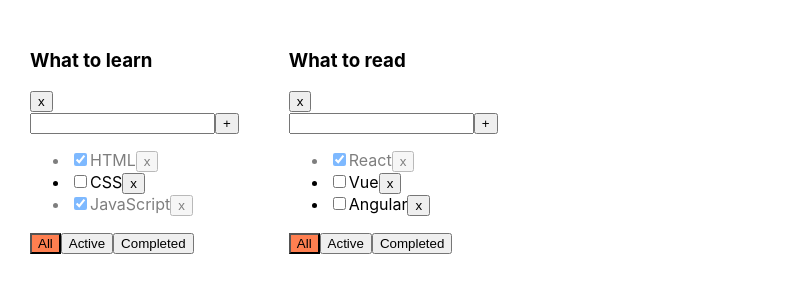
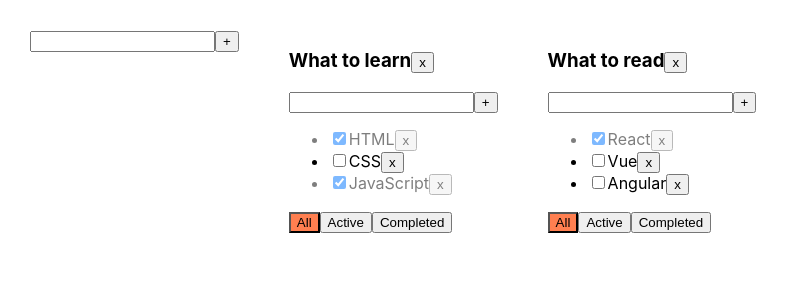
Before and after one commit to Ivan-Khudiakov/todoList-TypeScript-React-Redux, a React (Create React App) app: page / in a window 1280 px wide. Shown: the top 300 px of the page, without its empty margins (0-789 px from the left). Built offline with nearby package versions, Linux system fonts and the light colour scheme.

Commit message:
create new Components

```diff
--- /dev/null
+++ b/src/AddItemForm.tsx
@@ -0,0 +1,44 @@
+import React, {ChangeEvent, KeyboardEvent, useState} from "react";
+
+
+type AddItemFormPropsType = {
+    addItem: (title: string) => void
+}
+
+function AddItemForm(props: AddItemFormPropsType) {
+    let [title, setTitle] = useState("")
+    let [error, setError] = useState<string | null>(null)
+
+    const addItem = () => {
+        if (title.trim() !=="") {
+            props.addItem(title)
+            setTitle("")
+        } else setError("Title is required!")
+    }
+
+    const onChangeHandler = (e: ChangeEvent<HTMLInputElement>) => {
+        setTitle(e.currentTarget.value)
+    }
+
+    const onKeyPressHandler = (e: KeyboardEvent<HTMLInputElement>) => {
+        setError(null)
+         if (e.key === "Enter") {
+            addItem()
+        }
+    }
+
+    return (
+        <div>
+            <input className={error ? "error" : ""}
+                   value={title}
+                   onChange={onChangeHandler}
+                   onKeyPress={onKeyPressHandler}
+            />
+            <button onClick={addItem}>+</button>
+
+            {error && <div className="error-message">{error}</div>}
+        </div>
+    )
+}
+
+export default AddItemForm
--- a/src/App.tsx
+++ b/src/App.tsx
@@ -2,6 +2,7 @@
 import './App.css';
 import {TaskType, TodoList} from "./TodoList";
 import {v1} from "uuid";
+import AddItemForm from "./AddItemForm";
 
 export type FilterValuesType =  "all" | "active" | "completed"
 type TodoListType = {
@@ -62,14 +63,39 @@
             setTasks({...tasks})
         }
     }
+    function changeTaskTitle (id: string, title: string, todoListId: string) {
+        let todoListTasks = tasks[todoListId]
+        let task = todoListTasks.find(t => t.id === id)
+        if (task) {
+            task.title = title
+            setTasks({...tasks})
+        }
+    }
+    function addTodolist (title: string) {
+        let newTodoListId = v1()
+        let newTodolist: TodoListType = {id: newTodoListId, title: title, filter: "all"}
+        setTodoLists([...todoLists, newTodolist])
+        setTasks({
+            ...tasks,
+            [newTodoListId]: []
+        })
+    }
     function removeTodoList(todoListId: string) {
         setTodoLists(todoLists.filter(tl => tl.id !== todoListId))
         delete tasks[todoListId]
         setTasks({...tasks})
     }
+    function changeTodolistTitle (id: string, title: string) {
+        let todoList = todoLists.find(t => t.id === id)
+        if (todoList) {
+            todoList.title = title
+            setTodoLists([...todoLists])
+        }
+    }
 
     return (
         <div className="App">
+            <AddItemForm addItem={addTodolist}/>
             {todoLists.map(tl => {
                 let allTodoListTasks = tasks[tl.id]
                 let tasksForTodolist = allTodoListTasks
@@ -90,10 +116,11 @@
                               changeFilter={changeFilter}
                               addTask={addTask}
                               changeStatus={changeStatus}
-                              removeTodoList={removeTodoList}/>
+                              removeTodoList={removeTodoList}
+                              changeTaskTitle={changeTaskTitle}
+                              changeTodolistTitle={changeTodolistTitle}/>
                 )
             })}
-
         </div>
     )
 }
--- /dev/null
+++ b/src/EditableSpan.tsx
@@ -0,0 +1,36 @@
+import React, {ChangeEvent, useState} from "react";
+
+type EditableSpanPropsType = {
+    title: string
+    onChange: (title: string) => void
+}
+
+export function EditableSpan (props: EditableSpanPropsType) {
+
+    let [editMode, setEditMode] = useState(false)
+    let [title, setTitle] = useState(props.title)
+
+    const activateEditMode = () => {
+        setEditMode(true)
+        setTitle(props.title)
+    }
+
+    const activateViewMode = () => {
+        setEditMode(false)
+        props.onChange(title)
+    }
+
+    const changeTitle = (e: ChangeEvent<HTMLInputElement>) => {
+        setTitle(e.currentTarget.value)
+    }
+
+    return (
+        editMode
+            ? <input
+                value={title}
+                onChange={changeTitle}
+                autoFocus
+                onBlur={activateViewMode}/>
+            : <span onDoubleClick={activateEditMode}>{title}</span>
+    )
+}
--- a/src/TodoList.tsx
+++ b/src/TodoList.tsx
@@ -1,5 +1,7 @@
-import React, {ChangeEvent, KeyboardEvent, useState} from "react";
+import React, {ChangeEvent} from "react";
 import {FilterValuesType} from "./App";
+import AddItemForm from "./AddItemForm";
+import {EditableSpan} from "./EditableSpan";
 
 export type TaskType = {
     id: string
@@ -17,28 +19,23 @@
     addTask: (title: string, todoListId: string) => void
     changeStatus: (id: string, isDone: boolean, todoListId: string) => void
     removeTodoList: (todoListId: string) => void
+    changeTaskTitle: (id: string, title: string, todoListId: string) => void
+    changeTodolistTitle: (id: string, title: string) => void
 }
 export const TodoList = (props: PropsType) => {
-    let [title, setTitle] = useState("")
-    let [error, setError] = useState <null | string>(null)
 
-    const addTask = () => {
-        if (title.trim() !=="") {
-            props.addTask(title, props.id)
-            setTitle("")
-        } else setError("Title is required!")
+    const addTask = (title: string) => {
+        props.addTask(title, props.id)
     }
 
-    const onChangeHandler = (e: ChangeEvent<HTMLInputElement>) => {
-        setTitle(e.currentTarget.value)
+    const removeTodolist = () => {
+        props.removeTodoList(props.id)
     }
 
-    const onKeyPressHandler = (e: KeyboardEvent<HTMLInputElement>) => {
-        setError(null)
-        { if (e.charCode === 13) {
-            addTask()
-        }}
+    const changeTodolistTitle = (title: string) => {
+        props.changeTodolistTitle(props.id, title)
     }
+
 
     const onAllClickHandler = () => props.changeFilter("all", props.id)
     const onActiveClickHandler = () => props.changeFilter("active", props.id)
@@ -46,16 +43,10 @@
 
     return (
         <div>
-            <h3>{props.title}</h3>
-            <button onClick={() => props.removeTodoList(props.id)}>x</button>
-            <div>
-                <input className={error ? "error" : ""}
-                       value={title}
-                       onChange={onChangeHandler}
-                       onKeyPress={onKeyPressHandler}/>
-                <button onClick={addTask}>+</button>
-                {error && <div className="error-message">{error}</div>}
-            </div>
+            <h3><EditableSpan title={props.title} onChange={changeTodolistTitle}/>
+                <button onClick={removeTodolist}>x</button>
+            </h3>
+            <AddItemForm addItem={addTask}/>
             <ul>
                 {props.tasks.map(t => {
                     const onClickHandler = () => props.removeTusk(t.id, props.id)
@@ -63,16 +54,18 @@
                         let newIsDoneValue = e.currentTarget.checked
                         props.changeStatus(t.id, newIsDoneValue, props.id)
                     }
+                    const changeTitle = (title: string) => {
+                        props.changeTaskTitle(t.id, title, props.id)
+                    }
 
                     return (
                         <li key={t.id} className={t.isDone ? "is-done" : ""}>
                             <input type="checkbox" checked={t.isDone} onChange={onChangeHandler}/>
-                            <span>{t.title}</span>
+                            <EditableSpan title={t.title} onChange={changeTitle}/>
                             <button onClick={onClickHandler}>x</button>
                         </li>
                     )})
                 }
-
             </ul>
             <div>
                 <button className={props.filter === "all" ? "active-filter" : ""} onClick={onAllClickHandler}>All</button>
```
